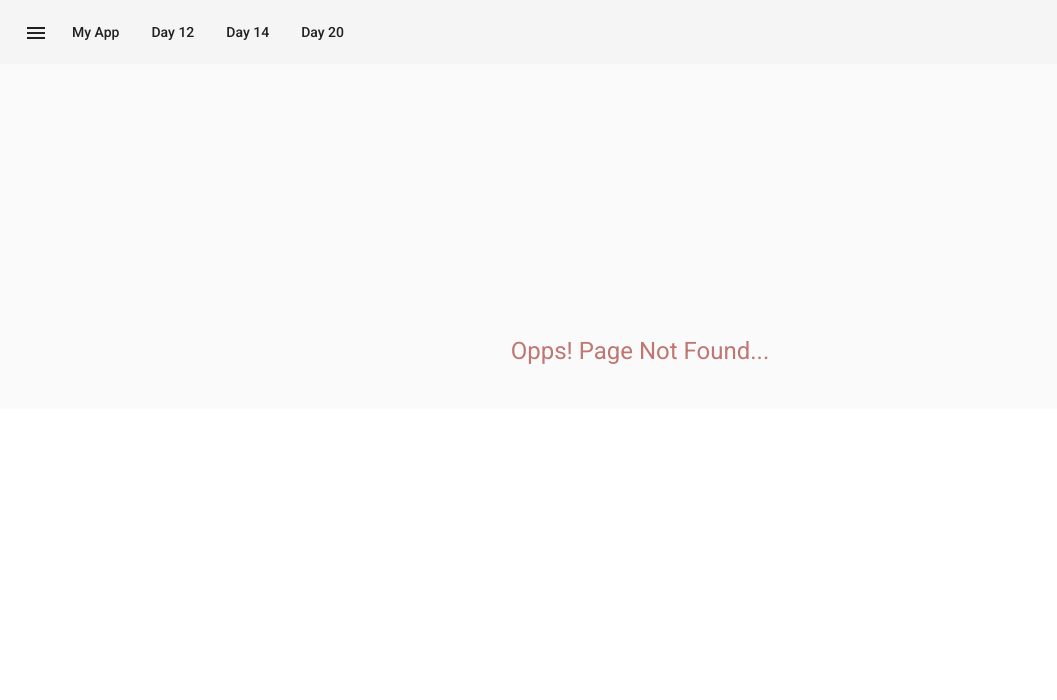
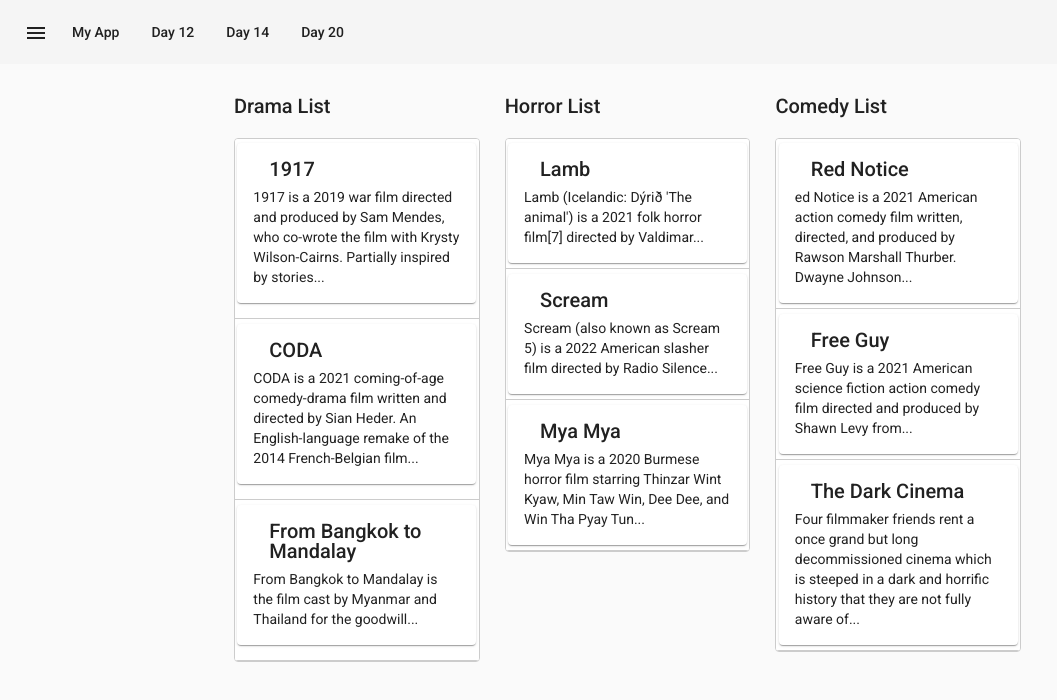
Before and after one commit to Saulid/angular-training, an Angular app: page /day27 in a window 1280 px wide. Before the commit this address had no page. Shown: the top 700 px of the page, without its empty margins (0-1057 px from the left). Built offline with nearby package versions, Linux system fonts and the light colour scheme.

Commit message:
#day27
assignment of day27

```diff
--- a/package.json
+++ b/package.json
@@ -11,7 +11,7 @@
   "private": true,
   "dependencies": {
     "@angular/animations": "~13.3.0",
-    "@angular/cdk": "^13.3.5",
+    "@angular/cdk": "^13.3.7",
     "@angular/common": "~13.3.0",
     "@angular/compiler": "~13.3.0",
     "@angular/core": "~13.3.0",
--- a/src/app/app-routing.module.ts
+++ b/src/app/app-routing.module.ts
@@ -30,6 +30,7 @@ import { AssignmentDay24Component } from './pages/assignment-day24/assignment-da
 import { PostControlComponent } from './pages/post-control/post-control.component';
 import { AssignmentDay25Component } from './pages/assignment-day25/assignment-day25.component';
 import { AssignmentDay26Component } from './pages/assignment-day26/assignment-day26.component';
+import { AssignmentDay27Component } from './pages/assignment-day27/assignment-day27.component';
 
 
 const routes: Routes = [
@@ -57,6 +58,7 @@ const routes: Routes = [
   { path: 'post/:id', component: PostControlComponent, resolve: { user: PostResolver } },
   { path: 'day25', component: AssignmentDay25Component },
   { path: 'day26', component: AssignmentDay26Component },
+  { path: 'day27', component: AssignmentDay27Component },
   { path: '**', component: PageNotFoundComponent },
 
 ];
--- /dev/null
+++ b/src/app/pages/assignment-day27/assignment-day27.component.html
@@ -0,0 +1,51 @@
+<div class="container" cdkDropListGroup>
+  <div class="mv-container">
+    <h2>Drama List</h2>
+    <div cdkDropList [cdkDropListData]="drama" class="mv-list" (cdkDropListDropped)="drop($event)">
+      <div class="mv-box" *ngFor="let item of drama" cdkDrag>
+        <div class="mv-custom-placeholder" *cdkDragPlaceholder></div>
+        <mat-card class="mv-card">
+          <mat-card-header>
+            <mat-card-title>{{item.name}}</mat-card-title>
+            <mat-card-subtitle></mat-card-subtitle>
+          </mat-card-header>
+          <mat-card-content>{{item.description}}</mat-card-content>
+        </mat-card>
+      </div>
+    </div>
+  </div>
+
+  <div class="mv-container">
+    <h2>Horror List</h2>
+    <div cdkDropList [cdkDropListData]="horror" class="mv-list" (cdkDropListDropped)="drop($event)">
+      <div class="mv-box" *ngFor="let item of horror" cdkDrag>
+        <div class="mv-custom-placeholder" *cdkDragPlaceholder></div>
+        <mat-card>
+          <mat-card-header>
+            <mat-card-title>{{item.name}}</mat-card-title>
+            <mat-card-subtitle></mat-card-subtitle>
+          </mat-card-header>
+          <mat-card-content>
+            <p>{{ item.description}}</p>
+          </mat-card-content>
+        </mat-card>
+      </div>
+    </div>
+  </div>
+
+  <div class="mv-container">
+    <h2>Comedy List</h2>
+    <div cdkDropList [cdkDropListData]="comedy" class="mv-list" (cdkDropListDropped)="drop($event)">
+      <div class="mv-box" *ngFor="let item of comedy" cdkDrag>
+        <div class="mv-custom-placeholder" *cdkDragPlaceholder></div>
+        <mat-card>
+          <mat-card-header>
+            <mat-card-title>{{item.name}}</mat-card-title>
+            <mat-card-subtitle></mat-card-subtitle>
+          </mat-card-header>
+          <mat-card-content>{{ item.description}}</mat-card-content>
+        </mat-card>
+      </div>
+    </div>
+  </div>
+</div>
--- /dev/null
+++ b/src/app/pages/assignment-day27/assignment-day27.component.scss
@@ -0,0 +1,65 @@
+.container {
+  display: flex;
+  justify-content: center;
+}
+
+.mv-container {
+  display: inline-block;
+  width: 20%;
+  margin: 0 25px 25px 0;
+  vertical-align: top;
+  max-width: 100%;
+}
+
+.mv-list {
+  display: block;
+  overflow: hidden;
+  border: solid 1px #ccc;
+  background: white;
+  min-height: 60px;
+  border-radius: 4px;
+}
+
+.mv-box {
+  display: flex;
+  flex-direction: row;
+  justify-content: space-between;
+  align-items: center;
+  padding: 2% 1%;
+  box-sizing: border-box;
+  background: white;
+  color: rgba(0, 0, 0, 0.87);
+  font-size: 14px;
+  cursor: move;
+  border-bottom: solid 1px #ccc;
+
+  .mv-card {
+    margin-bottom: 10px;
+    max-width: 300px;
+
+  }
+}
+
+.cdk-drag-preview {
+  box-shadow: 0 5px 5px -3px rgba(0, 0, 0, 0.2),
+    0 8px 10px 1px rgba(0, 0, 0, 0.14),
+    0 3px 14px 2px rgba(0, 0, 0, 0.12);
+  box-sizing: border-box;
+  border-radius: 4px;
+}
+
+.cdk-drag-placeholder {
+  opacity: 0;
+}
+
+.cdk-drag-animating {
+  transition: transform 250ms cubic-bezier(0, 0, 0.2, 1);
+}
+
+.example-box:last-child {
+  border: none;
+}
+
+.mv-list.cdk-drop-list-dragging .mv-box:not(.cdk-drag-placeholder) {
+  transition: transform 250ms cubic-bezier(0, 0, 0.2, 1);
+}
--- /dev/null
+++ b/src/app/pages/assignment-day27/assignment-day27.component.ts
@@ -0,0 +1,85 @@
+import { Component, OnInit } from '@angular/core';
+import { CdkDragDrop, moveItemInArray, transferArrayItem } from '@angular/cdk/drag-drop';
+
+@Component({
+  selector: 'app-assignment-day27',
+  templateUrl: './assignment-day27.component.html',
+  styleUrls: ['./assignment-day27.component.scss']
+})
+export class AssignmentDay27Component implements OnInit {
+
+  movieList = [
+    { name: 'From Bangkok to Mandalay', order_key: 1, type: "drama", description: "From Bangkok to Mandalay is the film cast by Myanmar and Thailand for the goodwill..." },
+    { name: 'Mya Mya', order_key: 1, type: "horror", description: "Mya Mya is a 2020 Burmese horror film starring Thinzar Wint Kyaw, Min Taw Win, Dee Dee, and Win Tha Pyay Tun..." },
+    { name: 'The Dark Cinema', order_key: 1, type: "comedy", description: "Four filmmaker friends rent a once grand but long decommissioned cinema which is steeped in a dark and horrific history that they are not fully aware of..." },
+    { name: 'CODA', order_key: 1, type: "drama", description: "CODA is a 2021 coming-of-age comedy-drama film written and directed by Sian Heder. An English-language remake of the 2014 French-Belgian film..." },
+    { name: '1917', order_key: 1, type: "drama", description: "1917 is a 2019 war film directed and produced by Sam Mendes, who co-wrote the film with Krysty Wilson-Cairns. Partially inspired by stories... " },
+    { name: 'Scream', order_key: 1, type: "horror", description: "Scream (also known as Scream 5) is a 2022 American slasher film directed by Radio Silence..." },
+    { name: 'Lamb', order_key: 1, type: "horror", description: "Lamb (Icelandic: Dýrið 'The animal') is a 2021 folk horror film[7] directed by Valdimar..." },
+    { name: 'Free Guy', order_key: 1, type: "comedy", description: "Free Guy is a 2021 American science fiction action comedy film directed and produced by Shawn Levy from..." },
+    { name: 'Red Notice', order_key: 1, type: "comedy", description: "ed Notice is a 2021 American action comedy film written, directed, and produced by Rawson Marshall Thurber. Dwayne Johnson..." },
+
+  ];
+  drama: any = [];
+  horror: any = [];
+  comedy: any = [];
+  allList: any  = [];
+
+  constructor() {
+    const hasMovie = JSON.parse(localStorage.getItem("movie") || "[]");
+    if (hasMovie.length === 0) {
+      localStorage.setItem('movie', JSON.stringify(this.movieList));
+    }
+  }
+
+  ngOnInit(): void {
+    this.allList = JSON.parse(localStorage.getItem("movie") || "[]");
+    this.getMovie();
+  }
+
+  getMovie() {
+    this.drama = this.allList.filter((data: any) => {
+      return data.type === 'drama';
+    });
+    this.drama.sort((a: any, b: any) => a.order_key > b.order_key ? 1 : -1);
+    this.horror = this.allList.filter((data: any) => {
+      return data.type === 'horror';
+    });
+    this.horror.sort((a: any, b: any) => a.order_key > b.order_key ? 1 : -1);
+    this.comedy = this.allList.filter((data: any) => {
+      return data.type === 'comedy';
+    });
+    this.comedy.sort((a: any, b: any) => a.order_key > b.order_key ? 1 : -1);
+  }
+
+  drop(event: CdkDragDrop<string[]>) {
+    if (event.previousContainer !== event.container) {
+      transferArrayItem(event.previousContainer.data, event.container.data,
+        event.previousIndex, event.currentIndex)
+    } else {
+      moveItemInArray(event.container.data, event.previousIndex, event.currentIndex);
+    }
+    this.applySortedChange();
+  }
+
+  applySortedChange() {
+    if (this.drama.length > 0) {
+      this.drama = this.drama.map((item: any, index: any) => {
+        return Object.assign({ ...item, type: 'drama', order_key: index + 1 });
+      })
+    }
+    if (this.horror.length > 0) {
+      this.horror = this.horror.map((item: any, index: any) => {
+        return Object.assign({ ...item, type: 'horror', order_key: index + 1 });
+      })
+    }
+    if (this.comedy.length > 0) {
+      this.comedy = this.comedy.map((item: any, index: any) => {
+        return Object.assign({ ...item, type: 'comedy', order_key: index + 1 });
+      })
+    }
+    this.allList = [...this.drama, ...this.horror, ...this.comedy];
+    localStorage.setItem('movie', JSON.stringify(this.allList));
+  }
+
+}
```
Also changed, not shown: src/app/app.module.ts (+6 -1 lines), 2 other files (tests, documents, lock files or other folders).
